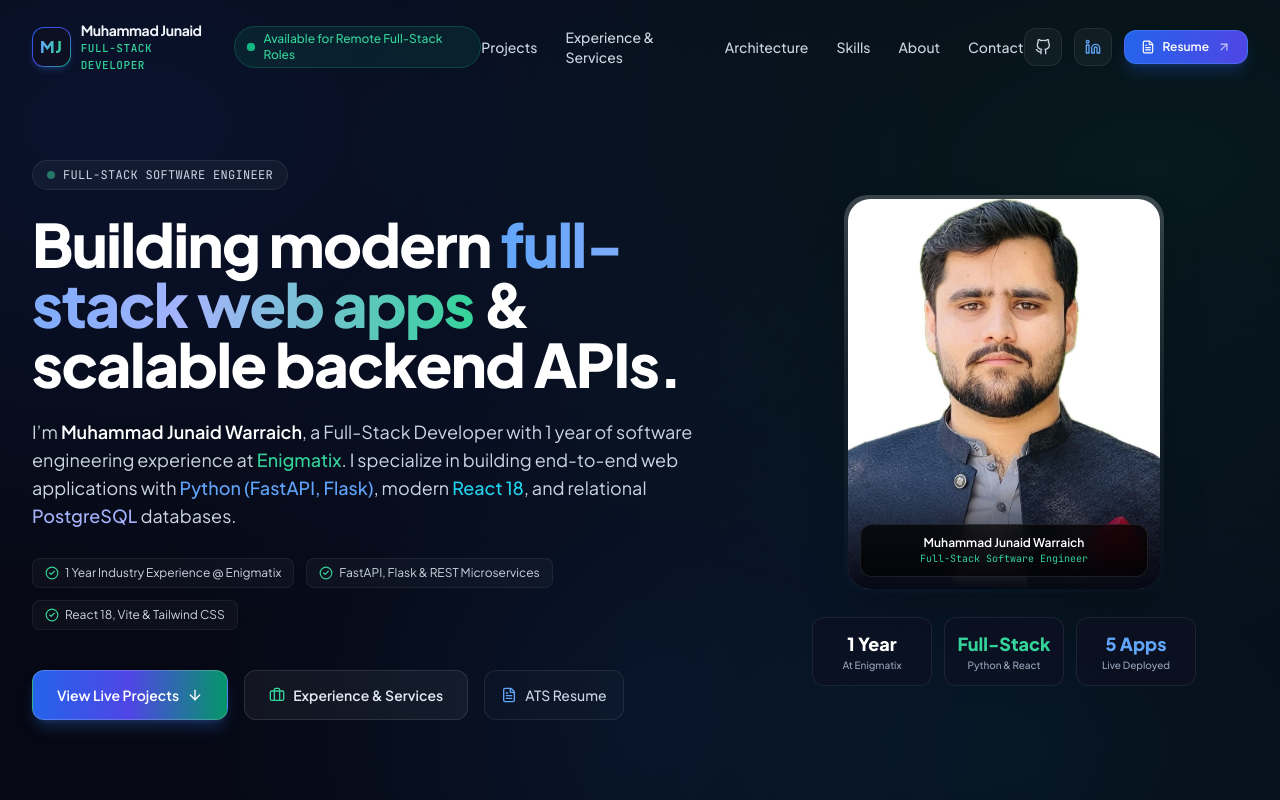
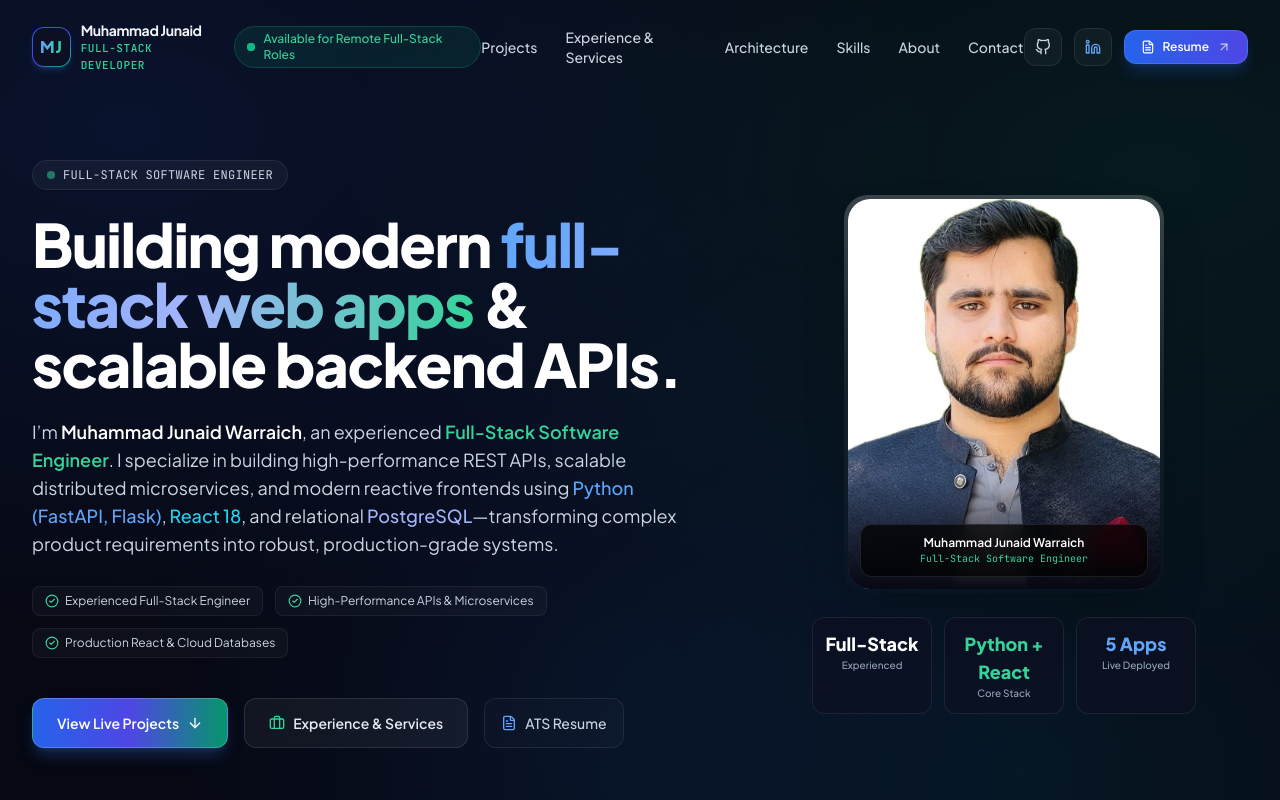
Before and after one commit to JunaidWarraich1/portfolio, a React (Vite) app: page / in a window 1280 px wide. Shown: the top 800 px of the page. Built offline with nearby package versions, Linux system fonts and the light colour scheme.

Commit message:
feat: align skill levels to Advanced with Intermediate for Flask and Docker, refine hero headline and engineering scope

```diff
--- a/src/components/Hero.jsx
+++ b/src/components/Hero.jsx
@@ -28,22 +28,22 @@ export default function Hero() {
 
             {/* Short Human Intro */}
             <p className="text-base sm:text-lg text-slate-300 max-w-2xl mx-auto lg:mx-0 leading-relaxed font-normal">
-              I’m <strong className="text-white font-semibold">Muhammad Junaid Warraich</strong>, a Full-Stack Developer with 1 year of software engineering experience at <span className="text-emerald-400 font-medium">Enigmatix</span>. I specialize in building end-to-end web applications with <span className="text-blue-400 font-medium">Python (FastAPI, Flask)</span>, modern <span className="text-cyan-400 font-medium">React 18</span>, and relational <span className="text-indigo-300 font-medium">PostgreSQL</span> databases.
+              I’m <strong className="text-white font-semibold">Muhammad Junaid Warraich</strong>, an experienced <strong className="text-emerald-400 font-semibold">Full-Stack Software Engineer</strong>. I specialize in building high-performance REST APIs, scalable distributed microservices, and modern reactive frontends using <span className="text-blue-400 font-medium">Python (FastAPI, Flask)</span>, <span className="text-cyan-400 font-medium">React 18</span>, and relational <span className="text-indigo-300 font-medium">PostgreSQL</span>—transforming complex product requirements into robust, production-grade systems.
             </p>
 
             {/* Core Competencies Chips */}
             <div className="flex flex-wrap items-center justify-center lg:justify-start gap-3 pt-1 text-xs text-slate-300">
               <div className="flex items-center gap-1.5 px-3 py-1.5 rounded-lg bg-white/[0.03] border border-white/[0.06]">
                 <CheckCircle2 className="w-3.5 h-3.5 text-emerald-400" />
-                <span>1 Year Industry Experience @ Enigmatix</span>
+                <span>Experienced Full-Stack Engineer</span>
               </div>
               <div className="flex items-center gap-1.5 px-3 py-1.5 rounded-lg bg-white/[0.03] border border-white/[0.06]">
                 <CheckCircle2 className="w-3.5 h-3.5 text-emerald-400" />
-                <span>FastAPI, Flask &amp; REST Microservices</span>
+                <span>High-Performance APIs &amp; Microservices</span>
               </div>
               <div className="flex items-center gap-1.5 px-3 py-1.5 rounded-lg bg-white/[0.03] border border-white/[0.06]">
                 <CheckCircle2 className="w-3.5 h-3.5 text-emerald-400" />
-                <span>React 18, Vite &amp; Tailwind CSS</span>
+                <span>Production React &amp; Cloud Databases</span>
               </div>
             </div>
 
@@ -110,12 +110,12 @@ export default function Hero() {
             {/* Quick Experience Badges Under Photo */}
             <div className="grid grid-cols-3 gap-3 w-full max-w-sm mt-6">
               <div className="aurora-glass rounded-xl p-3 text-center border border-white/[0.08]">
-                <p className="text-lg font-extrabold text-white">1 Year</p>
-                <p className="text-[10px] text-slate-400 font-medium">At Enigmatix</p>
+                <p className="text-lg font-extrabold text-white">Full-Stack</p>
+                <p className="text-[10px] text-slate-400 font-medium">Experienced</p>
               </div>
               <div className="aurora-glass rounded-xl p-3 text-center border border-white/[0.08]">
-                <p className="text-lg font-extrabold text-emerald-400">Full-Stack</p>
-                <p className="text-[10px] text-slate-400 font-medium">Python &amp; React</p>
+                <p className="text-lg font-extrabold text-emerald-400">Python + React</p>
+                <p className="text-[10px] text-slate-400 font-medium">Core Stack</p>
               </div>
               <div className="aurora-glass rounded-xl p-3 text-center border border-white/[0.08]">
                 <p className="text-lg font-extrabold text-blue-400">5 Apps</p>
--- a/src/components/SkillsSection.jsx
+++ b/src/components/SkillsSection.jsx
@@ -54,11 +54,9 @@ export default function SkillsSection() {
                           {skill.name}
                         </span>
                         <span className={`text-[10px] font-mono px-2 py-0.5 rounded-full ${
-                          skill.level === 'Primary Stack'
+                          skill.level === 'Advanced'
                             ? 'bg-emerald-500/15 text-emerald-300 border border-emerald-500/30 font-medium'
-                            : skill.level === 'Proficient'
-                            ? 'bg-blue-500/15 text-blue-300 border border-blue-500/30'
-                            : 'bg-cyan-500/15 text-cyan-300 border border-cyan-500/30'
+                            : 'bg-sky-500/15 text-sky-300 border border-sky-500/30 font-medium'
                         }`}>
                           {skill.level}
                         </span>
--- a/src/data/skills.js
+++ b/src/data/skills.js
@@ -3,41 +3,41 @@ export const skillCategories = [
     category: "Backend & APIs",
     icon: "Server",
     skills: [
-      { name: "Python", level: "Primary Stack", desc: "Core language for backend systems, OOP, algorithms & business logic" },
-      { name: "FastAPI", level: "Primary Stack", desc: "Asynchronous RESTful APIs, Pydantic validation & OpenAPI documentation" },
+      { name: "Python", level: "Advanced", desc: "Core language for backend systems, OOP, algorithms & business logic" },
+      { name: "FastAPI", level: "Advanced", desc: "Asynchronous RESTful APIs, Pydantic validation & OpenAPI documentation" },
       { name: "Flask", level: "Intermediate", desc: "Lightweight WSGI services, routing, request lifecycles & Jinja templates" },
-      { name: "RESTful API Design", level: "Proficient", desc: "HTTP status codes, structured JSON schemas, endpoints & Swagger docs" },
-      { name: "Authentication & Security", level: "Proficient", desc: "JWT tokens, secure password hashing, session guards & RBAC" }
+      { name: "RESTful API Design", level: "Advanced", desc: "HTTP status codes, structured JSON schemas, endpoints & Swagger docs" },
+      { name: "Authentication & Security", level: "Advanced", desc: "JWT tokens, secure password hashing, session guards & RBAC" }
     ]
   },
   {
     category: "Databases & ORM",
     icon: "Database",
     skills: [
-      { name: "PostgreSQL", level: "Primary Stack", desc: "Relational modeling, cascading constraints, foreign keys & Neon Cloud" },
-      { name: "SQLite", level: "Proficient", desc: "Serverless relational storage, file-backed databases & local persistence" },
-      { name: "SQLAlchemy & ORM", level: "Proficient", desc: "Declarative models, relationship mapping, session scoping & queries" },
-      { name: "Database Design", level: "Proficient", desc: "Table normalization, data integrity, indexes & transaction atomicity" }
+      { name: "PostgreSQL", level: "Advanced", desc: "Relational modeling, cascading constraints, foreign keys & Neon Cloud" },
+      { name: "SQLite", level: "Advanced", desc: "Serverless relational storage, file-backed databases & local persistence" },
+      { name: "SQLAlchemy & ORM", level: "Advanced", desc: "Declarative models, relationship mapping, session scoping & queries" },
+      { name: "Database Design", level: "Advanced", desc: "Table normalization, data integrity, indexes & transaction atomicity" }
     ]
   },
   {
     category: "Frontend Development",
     icon: "Layout",
     skills: [
-      { name: "React 18", level: "Primary Stack", desc: "Modern functional components, hooks, state management & reactive UI" },
-      { name: "Modern JavaScript (ES6+)", level: "Primary Stack", desc: "Async/await, DOM APIs, event handling, modules & array methods" },
-      { name: "Tailwind CSS", level: "Proficient", desc: "Utility-first modern styling, responsive layouts & glassmorphism themes" },
-      { name: "Vite", level: "Proficient", desc: "Fast build tooling, hot module replacement & production bundle optimization" }
+      { name: "React 18", level: "Advanced", desc: "Modern functional components, hooks, state management & reactive UI" },
+      { name: "Modern JavaScript (ES6+)", level: "Advanced", desc: "Async/await, DOM APIs, event handling, modules & array methods" },
+      { name: "Tailwind CSS", level: "Advanced", desc: "Utility-first modern styling, responsive layouts & glassmorphism themes" },
+      { name: "Vite", level: "Advanced", desc: "Fast build tooling, hot module replacement & production bundle optimization" }
     ]
   },
   {
     category: "DevOps & Engineering Tools",
     icon: "Cpu",
     skills: [
-      { name: "Git & GitHub", level: "Proficient", desc: "Branching workflows, version control, semantic commits & code reviews" },
+      { name: "Git & GitHub", level: "Advanced", desc: "Branching workflows, version control, semantic commits & code reviews" },
       { name: "Docker", level: "Intermediate", desc: "Containerization basics, Dockerfile authoring & local environments" },
-      { name: "Pytest & Unittest", level: "Proficient", desc: "Automated regression testing, test cases & backend verification" },
-      { name: "Vercel Deployment", level: "Proficient", desc: "Production cloud deployments, environment variables & CI/CD" }
+      { name: "Pytest & Unittest", level: "Advanced", desc: "Automated regression testing, test cases & backend verification" },
+      { name: "Vercel Deployment", level: "Advanced", desc: "Production cloud deployments, environment variables & CI/CD" }
     ]
   }
 ];
```
